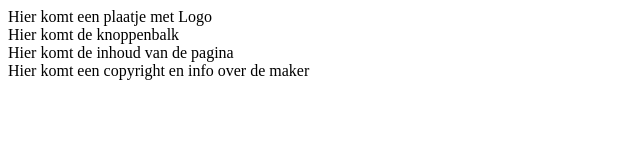
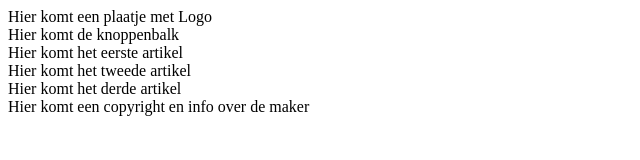
Before and after one commit to Xaladin24457/HTMLCSS2, a plain HTML site: page index.html in a window 1280 px wide. Shown: the whole page, without its empty margins (0-640 px from the left). Drawn offline with Linux system fonts and the light colour scheme.

Commit message:
Update index.html

```diff
--- a/index.html
+++ b/index.html
@@ -13,7 +13,17 @@
     Hier komt de knoppenbalk
     </nav>
     <section>
-    Hier komt de inhoud van de pagina
+      <article>
+        Hier komt het eerste artikel
+      </article>
+
+      <article>
+        Hier komt het tweede artikel
+      </article>
+
+      <article>
+        Hier komt het derde artikel
+      </article>
     </section>
     <footer>
     Hier komt een copyright en info over de maker
```
